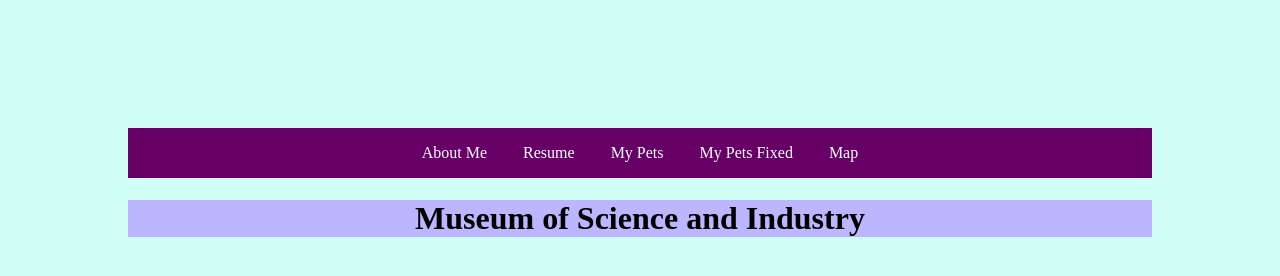
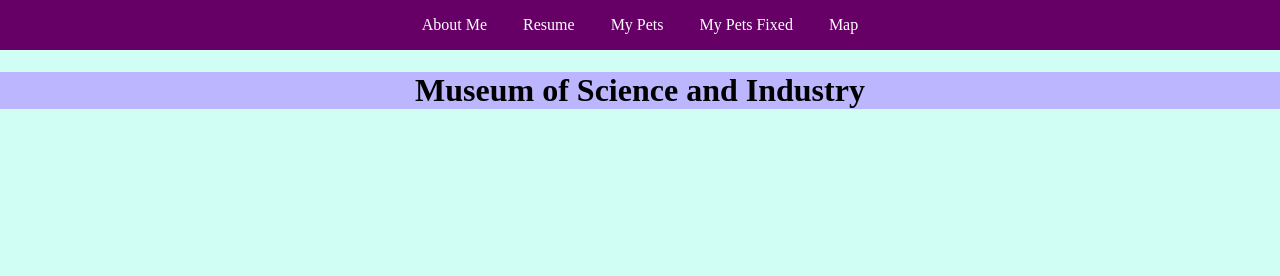
Before and after one commit to gtoledorodriguez/ITMD-361_Project-3, a plain HTML site: page map.html in a window 1280 px wide. Drawn offline with Linux system fonts and the light colour scheme; some packages are replaced by stand-ins of ours.

Commit message:
took of full window

```diff
--- a/css/style.css
+++ b/css/style.css
@@ -316,12 +316,6 @@
   #map{
     height: 100%;
   }
-
-  html .fullwindow, body .fullwindow{
-    height: 100%;
-    margin: 10%;
-    padding: 0;
-  }
 }
 
 @media screen and (max-width: 825px) {
```
